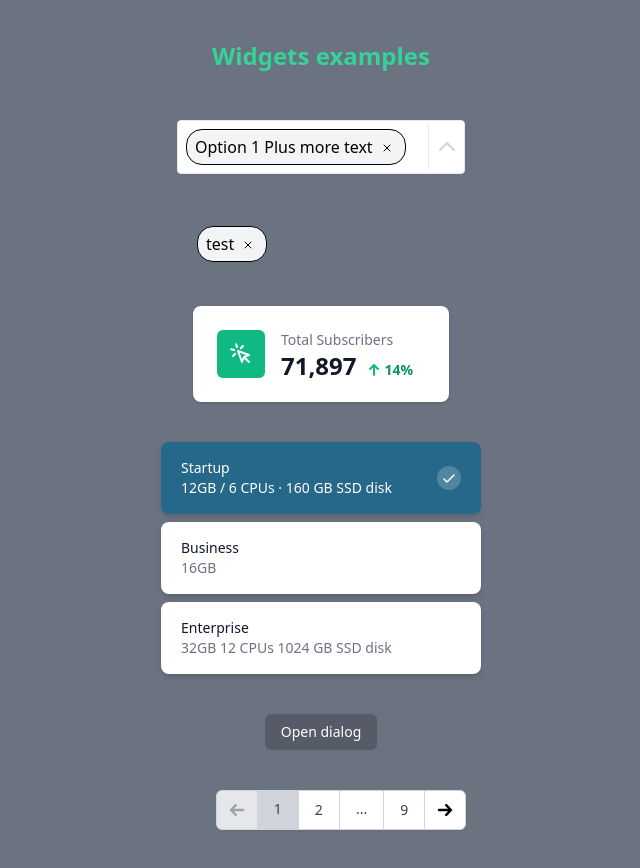
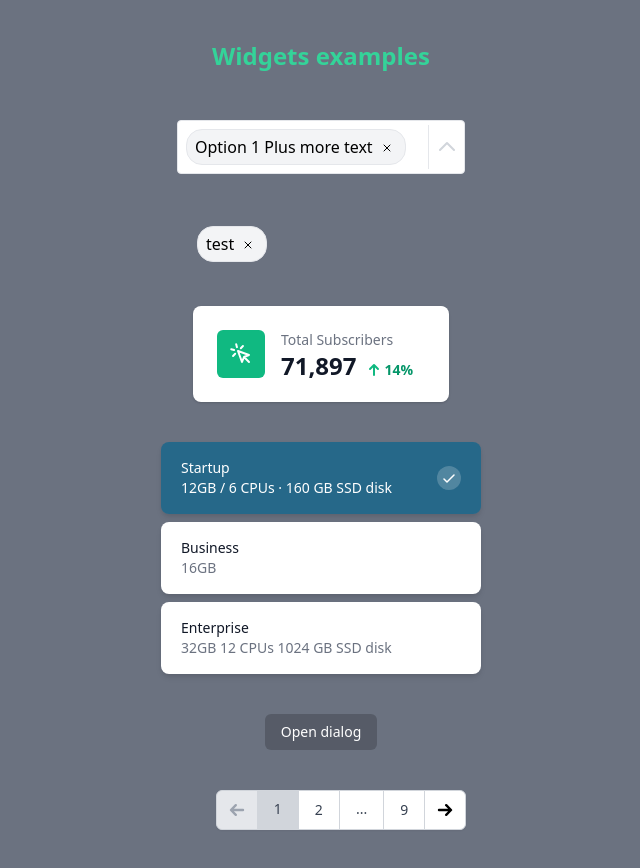
Before and after one commit to jllopiz90/Widgets, a React (Create React App) app: page / in a window 1280 px wide. Shown: the whole page, without its empty margins (319-959 px from the left). Built offline with nearby package versions, Linux system fonts and the light colour scheme.

Commit message:
clear option color to be set by style

```diff
--- a/src/components/Chip.tsx
+++ b/src/components/Chip.tsx
@@ -11,17 +11,28 @@ interface ChipProps {
   paddingY?: number;
 }
 
-const Chip = ({ label, onClick, onClear, value, borderColor = 'current', textColor = 'current', paddingX = 2, paddingY = 1 }: ChipProps) => (
+const Chip = ({
+  label,
+  onClick,
+  onClear,
+  value,
+  borderColor = "current",
+  textColor = "current",
+  paddingX = 2,
+  paddingY = 1,
+}: ChipProps) => (
   <div
     className={`flex w-max justify-center items-center cursor-pointer m-1 font-medium py-${paddingY} px-${paddingX} bg-white rounded-2xl bg-gray-100 border focus:outline-none ${
       !!onClick ? "hover:bg-gray-200" : ""
-    } border-${borderColor} text-${textColor}`}
+    }`}
     onClick={onClick || (() => {})}
-    // disabled={!onClick}
+    style={{ borderColor, color: textColor }}
   >
     {label}
     <span className="ml-1 mt-0.5">
-      {!!onClear && value && <ClearBtb onClick={() => onClear(value)} size={3} />}
+      {!!onClear && value && (
+        <ClearBtb onClick={() => onClear(value)} size={3} />
+      )}
     </span>
   </div>
 );
--- a/src/components/MultiSelect.tsx
+++ b/src/components/MultiSelect.tsx
@@ -17,6 +17,7 @@ interface MultiSelectProps {
   onChange: (values: OptionValue[]) => void;
   width?: string | number;
   placeHolder?: string;
+  clearOptionColor?: string;
 }
 
 const containsOption = (haystack: MultiSelectOptions[], needle: OptionValue) =>
@@ -40,6 +41,7 @@ const SelectionsContainer = ({
   clearAll,
   open,
   close,
+  clearOptionColor = 'rgba(199, 99, 174, 0.8)',
 }: {
   width: string | number;
   placeHolder: string;
@@ -50,6 +52,7 @@ const SelectionsContainer = ({
   clearAll: () => void;
   open: () => void;
   close: () => void;
+  clearOptionColor?: string;
 }) => (
   <div
     className={`my-2 p-1 flex border border-gray-200 bg-white rounded w-${width}`}
@@ -76,8 +79,8 @@ const SelectionsContainer = ({
         <Chip
           label="Clear All"
           onClick={clearAll}
-          borderColor="red-400"
-          textColor="red-400"
+          borderColor={clearOptionColor}
+          textColor={clearOptionColor}
           paddingX={6}
         />
       )}
@@ -181,6 +184,7 @@ const MultiSelect = ({
   width = "auto",
   defaultValues = [],
   placeHolder = "Select an option",
+  clearOptionColor = 'rgba(199, 99, 174, 0.8)',
 }: MultiSelectProps) => {
   const [isOpen, setShow] = useState(false);
   const [selected, setSelected] = useState(() => defaultValues);
@@ -223,6 +227,7 @@ const MultiSelect = ({
           placeHolder={placeHolder}
           selected={selected}
           width={width}
+          clearOptionColor={clearOptionColor}
         />
         {isOpen ? <ListOptions options={options} selected={selected} onClick={onItemClick} /> : ""}
       </div>
```
